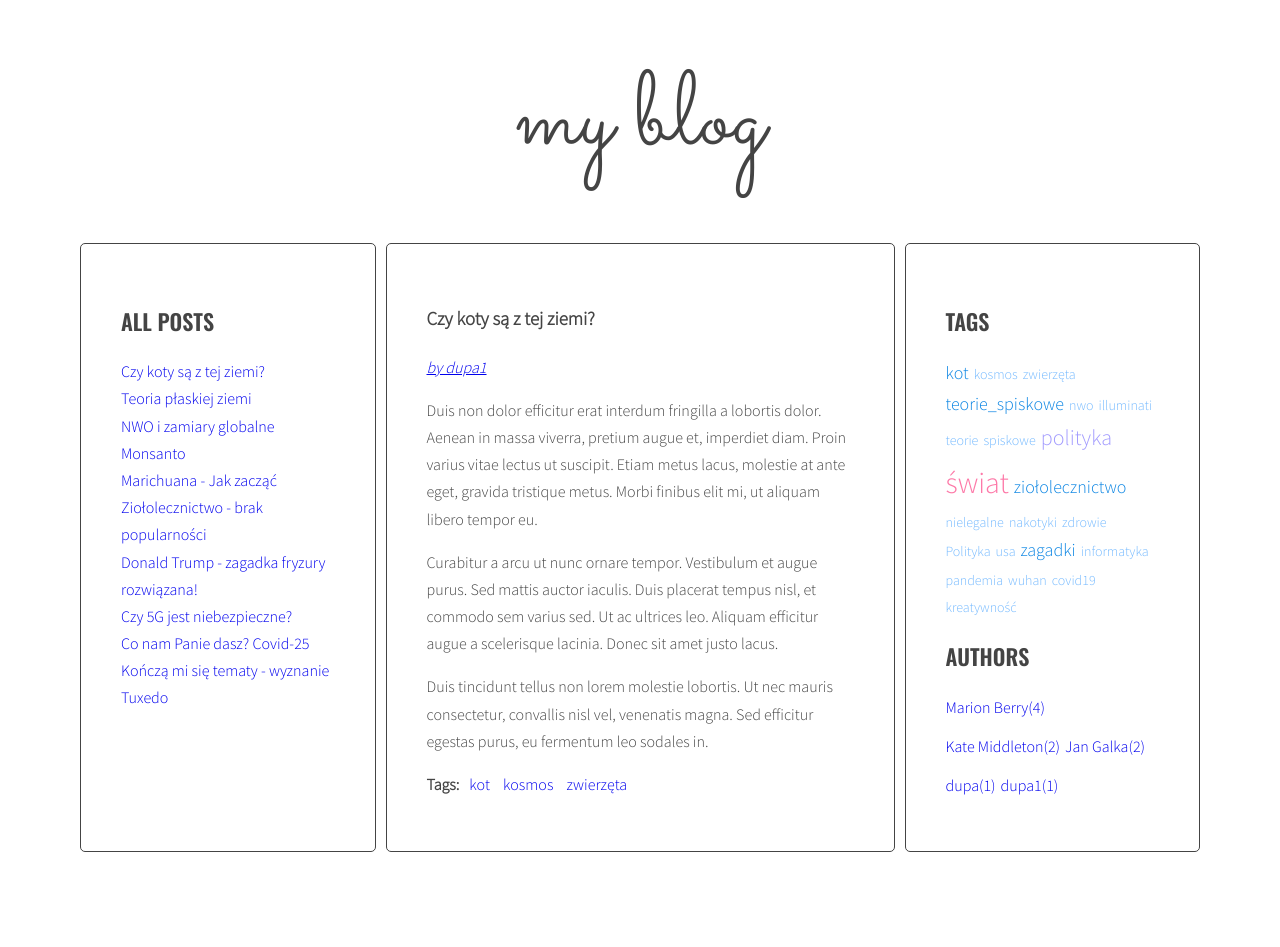
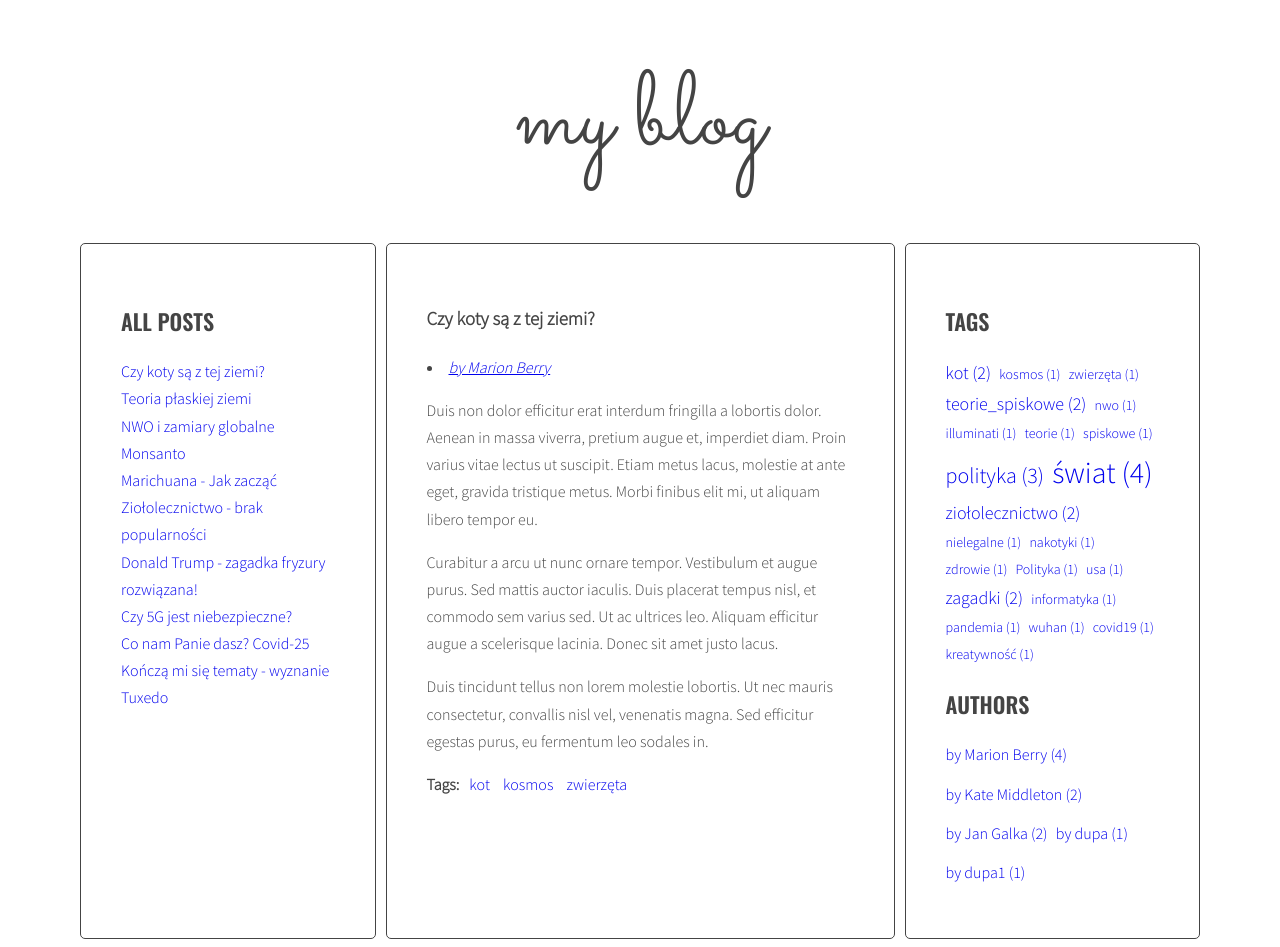
Before and after one commit to villemo90/javascript-blog, a website: page index.html in a window 1280 px wide. Before the commit the page ends 860 px from the top, so only its background shows below. Drawn offline with nearby package versions, Linux system fonts and the light colour scheme.

Commit message:
Add Handlebars templates

```diff
--- a/index.html
+++ b/index.html
@@ -196,8 +196,19 @@
 </div>
 
 <!-- Handelbars scripts -->
+<script id="template-author-cloud-link" type="text/x-handlebars-template">
+  {{#each author}}
+    <li><a href="#">{{ author }}&nbsp;({{ count }})</a></li>
+  {{/each}}
+</script>
+<script id="template-tag-cloud-link" type="text/x-handlebars-template">
+  {{#each tags}}
+    <li class={{ className }}><a href="#">{{ tag }}&nbsp;({{ count }})</a></li>
+  {{/each}}
+</script>
+
 <script id="template-author-link" type="text/x-handlebars-template">
-    <li><a href="#author-{{ id }}">{{ title }}</a></li>
+  <li><a href="#author-{{ id }}"><span>{{ title }}</span></a></li>
 </script>
 
 <script id="template-tag-link" type="text/x-handlebars-template">
--- a/js/script.js
+++ b/js/script.js
@@ -6,6 +6,8 @@ const templates = {
   articleLink: Handlebars.compile(document.querySelector('#template-article-link').innerHTML),
   tagLink: Handlebars.compile(document.querySelector('#template-tag-link').innerHTML),
   authorLink: Handlebars.compile(document.querySelector('#template-author-link').innerHTML),
+  tagCloudLink: Handlebars.compile(document.querySelector('#template-tag-cloud-link').innerHTML),
+  authorCloudLink: Handlebars.compile(document.querySelector('#template-author-cloud-link').innerHTML),
 }
 
 function titleClickHandler(event){
@@ -167,15 +169,22 @@ function generateTags(){
 
   /* [NEW] create variable for all links HTML code */
   const tagsParams = calculateTagsParams(allTags);
-  let allTagsHTML = '';
+  //let allTagsHTML = '';
+  const allTagsData = {tags: []};
   /* NEW START LOOP: for each tag in allTags */
     for(let tag in allTags){
     /* NEW generate code of a link and add it to allTagsHTML*/
-      const tagLinkHTML = '<li><a href="#tag-' + tag + '" class="' + calculateTagClass(allTags[tag], tagsParams) + '"' + '">' + tag + '</a></li>';
+      //const tagLinkHTML = '<li><a href="#tag-' + tag + '" class="' + calculateTagClass(allTags[tag], tagsParams) + '"' + '">' + tag + '</a></li>';
       //allTagsHTML += `<li><a href="#tag- ${tag}"><span>${tag} (${allTags[tag]})</span></a></li>`
-      allTagsHTML += tagLinkHTML;
+      //allTagsHTML += tagLinkHTML;
+      allTagsData.tags.push({
+      tag: tag,
+      count: allTags[tag],
+      className: calculateTagClass(allTags[tag], tagsParams)
+    });
     }
-  tagList.innerHTML = allTagsHTML;
+  //tagList.innerHTML = allTagsHTML;
+  tagList.innerHTML = templates.tagCloudLink(allTagsData);
 }
 generateTags();
 
@@ -231,12 +240,14 @@ function generateArticleAuthors() {
 
   for (let article of articles) {
     const authorName = article.getAttribute('data-author');
-    const authorLink = `<a href="#data-"><span>${ authorName }</span></a>`;
-    const authorContainer = document.querySelector(optArticleAuthorSelector);
+    //const authorLink = `<a href="#data-"><span>${ authorName }</span></a>`;
+    const authorContainer = article.querySelector(optArticleAuthorSelector);
+    const linkHTMLData = {id: authorName, title: authorName};
+    const linkHTML = templates.authorLink(linkHTMLData);
 
             //classList.add('active');
     console.log(authorContainer);
-    authorContainer.innerHTML = authorLink;
+    authorContainer.innerHTML = linkHTML;
   }
 }
 generateArticleAuthors();
@@ -259,10 +270,16 @@ function generateAuthors(){
         allAuthors[authorData]++;
     }
   }
+  const allAuthorsData = {author: []};
   const authors = document.querySelectorAll(optAuthorsSelector)[0];
   for (let author in allAuthors){
-    authors.innerHTML += `<li><a href="#data-"><span>${author.replace('by ', '')}(${allAuthors[author]})</span></a></li>`;
+    //authors.innerHTML += `<li><a href="#data-"><span>${author.replace('by ', '')}(${allAuthors[author]})</span></a></li>`;
+    allAuthorsData.author.push({
+      author: author,
+      count: allAuthors[author],
+    });
   }
+  authors.innerHTML = templates.authorCloudLink(allAuthorsData);
 }
 
 generateAuthors();
```
